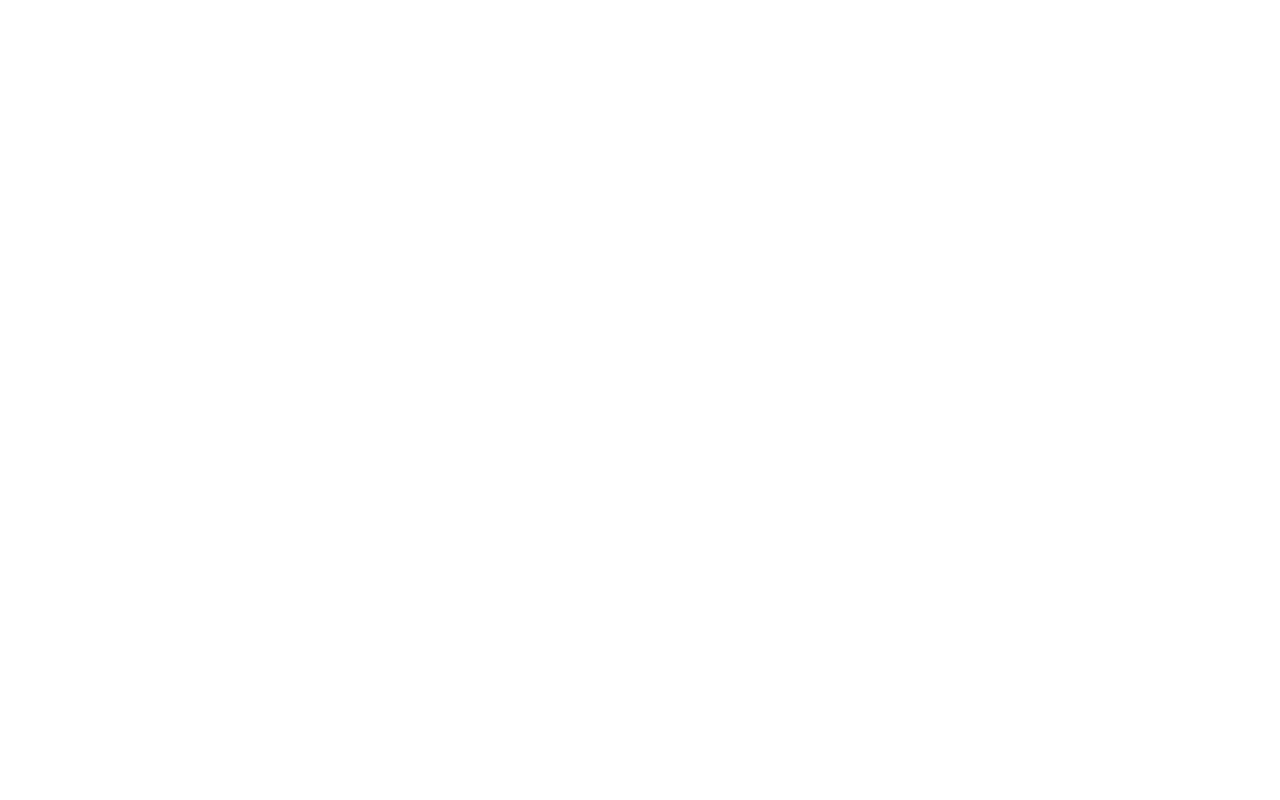
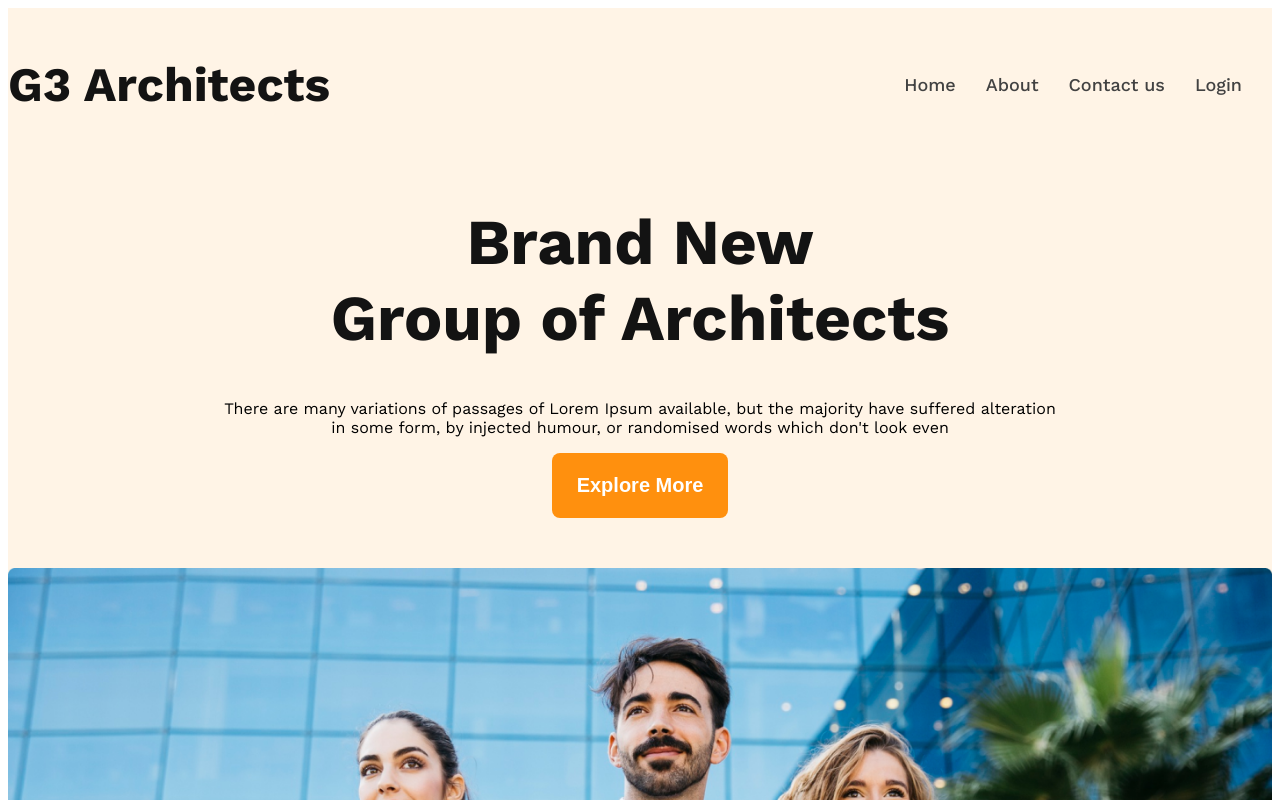
Before and after one commit to Fairuj-Fahima/g3-architects-website, a plain HTML site: page index.html in a window 1280 px wide. Shown: the top 800 px of the page. Drawn offline with nearby package versions, Linux system fonts and the light colour scheme.

Commit message:
navbar and banner section done

```diff
--- a/index.html
+++ b/index.html
@@ -11,9 +11,28 @@
     <link rel="preconnect" href="https://fonts.gstatic.com" crossorigin>
     <link href="https://fonts.googleapis.com/css2?family=Work+Sans:ital,wght@0,100..900;1,100..900&display=swap" rel="stylesheet">
 </head>
-<body>
-    <header>
-
+<body class="work-sans-font">
+    <header class="bg-light">
+        <nav class="navbar display-flex">
+            <h3 class="brand">G3 Architects</h3>
+            <ul class="nav-links display-flex">
+                <li class="nav-item"><a href="" class="nav-link">Home</a></li>
+                <li class="nav-item"><a href="" class="nav-link">About</a></li>
+                <li class="nav-item"><a href="" class="nav-link">Contact us</a></li>
+                <li class="nav-item"><a href="" class="nav-link">Login</a></li>
+            </ul>
+        </nav>
+        <div class="banner">
+            <div class="banner-content">
+                <h1 class="banner-title">Brand New<br>
+                Group of Architects</h1>
+                <p class="banner-description">There are many variations of passages of Lorem Ipsum available, but the majority have suffered alteration in some form, by injected humour, or randomised words which don't look even</p>
+                <button class="btn-primary">Explore More</button>
+            </div>
+            <div class="banner-image">
+                <img src="images/banner.png" alt="">
+            </div>
+        </div>
     </header>
     <main>
 
--- a/style/style.css
+++ b/style/style.css
@@ -0,0 +1,76 @@
+/* *{
+    margin: 0;
+    padding: 0;
+} */
+.work-sans-font{
+  font-family: "Work Sans", sans-serif;
+  font-optical-sizing: auto;
+  font-weight: 400;
+  font-style: normal;
+}
+/* shared style */
+.display-flex{
+    display: flex;
+}
+.bg-light{
+    background-color: rgba(255, 144, 14, 0.1);
+}
+.btn-primary{
+    background-color: #FF900E;
+    color: #FFFFFF;
+    padding: 21px 25px;
+    font-size: 1.25rem;
+    font-weight: 600;
+    border: none;
+    border-radius: 8px;
+}
+/* header style */
+/* navbar style */
+.navbar{
+    justify-content: space-between;
+    align-items: center;
+    /* padding-top: 50px; */
+}
+.brand{
+    font-size: 3rem;
+    font-weight: bold;
+    color: #131313;
+}
+.nav-item{
+    list-style: none;
+    margin-right: 30px;
+}
+.nav-link{
+    text-decoration: none;
+    font-size: 18px;
+    font-weight: 500;
+    color: #424242;
+}
+.navbar, .banner{
+    max-width: 1440px;
+    margin: 0 auto;
+}
+/* navbar end  */
+/* banner start  */
+.banner-content{
+    max-width: 850px;
+    margin: 0 auto;
+    text-align: center;
+    margin-bottom: 50px;
+}
+.banner-title{
+    font-size: 4rem;
+    font-weight: bold;
+    color: #131313;
+    /* margin-top: 116px; */
+}
+.banner-image img{
+    width: 100%;
+}
+/* banner end  */
+/* responsive media query  */
+@media screen and (max-width: 576px) {
+    .navbar, .nav-links{
+        flex-direction: column;
+    }
+}
```
